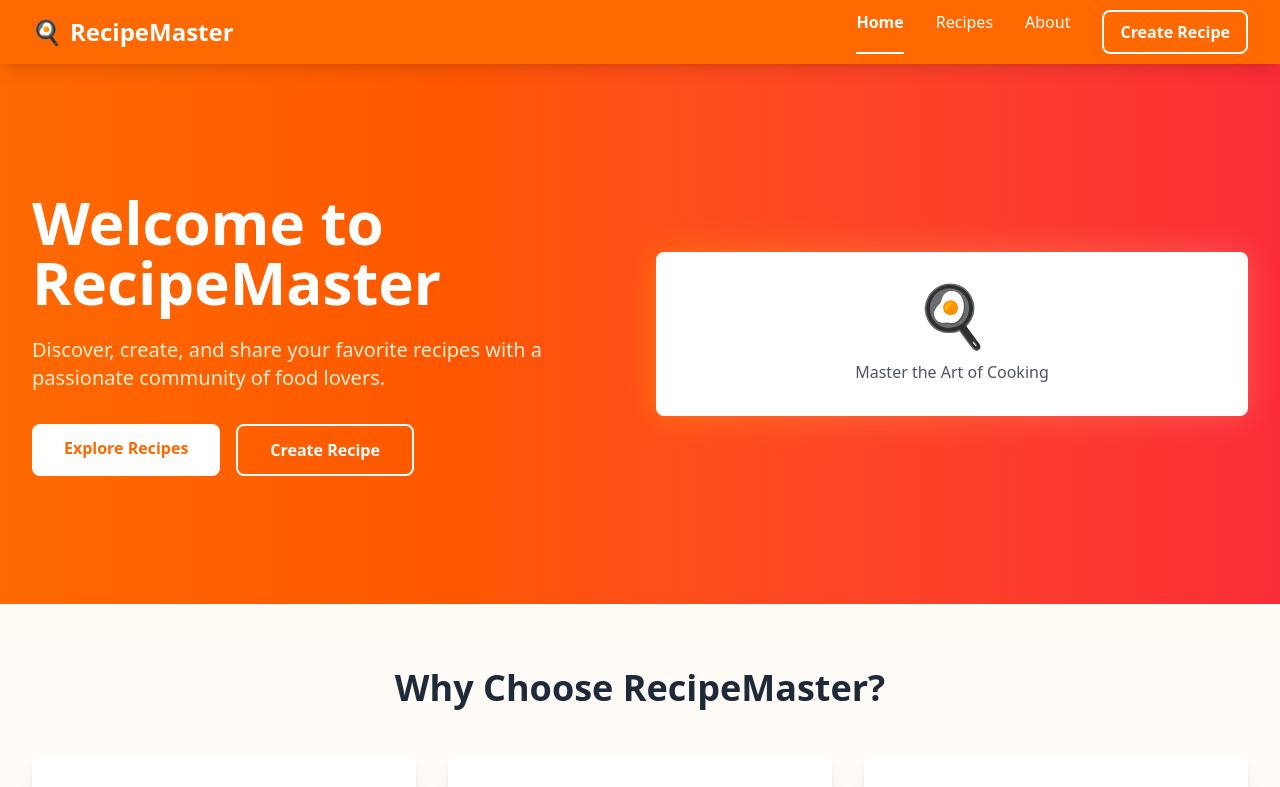
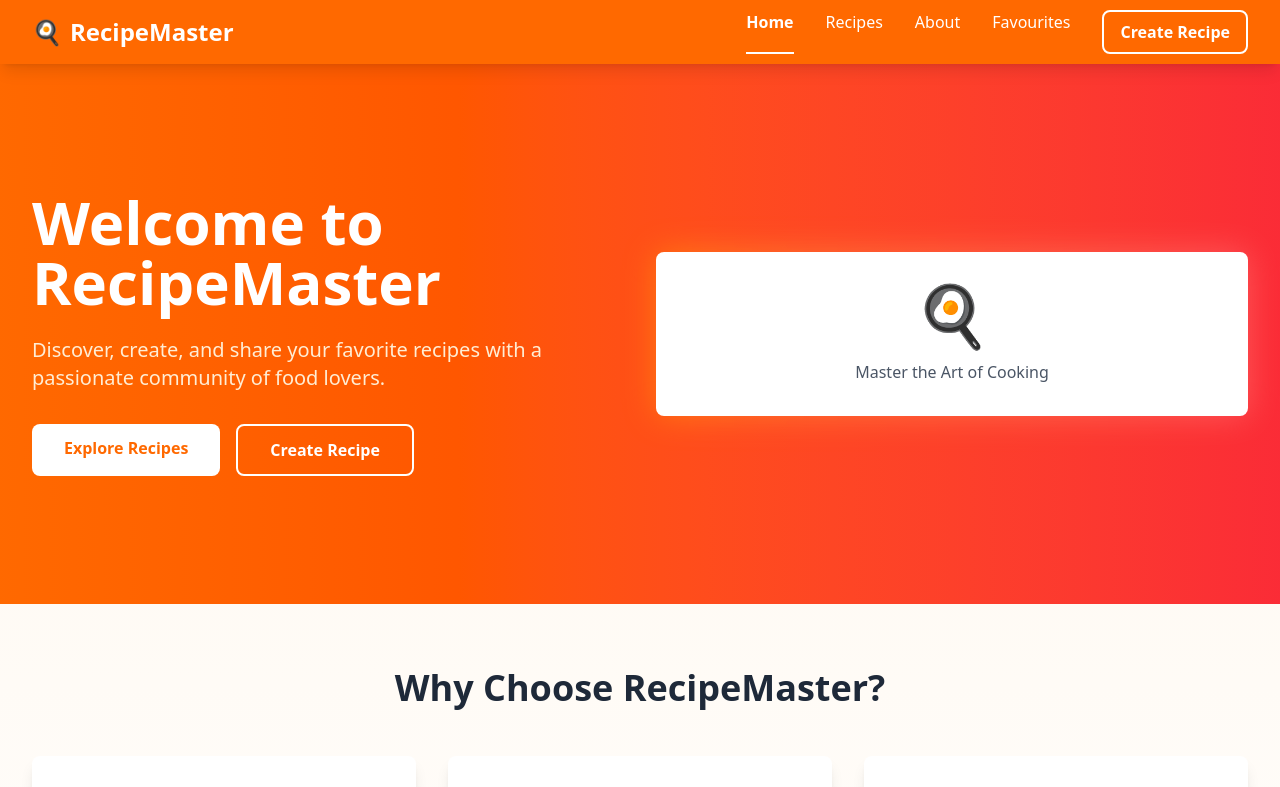
Before and after one commit to Divyaraj12-prog/Recipe-Project, a React (Vite) app in the folder RecipieMaster/: page / in a window 1280 px wide. Shown: the top 787 px of the page. Built offline with nearby package versions, Linux system fonts and the light colour scheme.

Commit message:
Add favourites feature with dedicated page and update navigation

```diff
--- a/RecipieMaster/src/components/Navbar.jsx
+++ b/RecipieMaster/src/components/Navbar.jsx
@@ -45,6 +45,16 @@ const Navbar = () => {
                             }
                         >
                             About
+                        </NavLink>
+                        <NavLink
+                            to="/favourites"
+                            className={({ isActive }) =>
+                                isActive
+                                    ? 'border-b-2 border-white pb-1 font-semibold'
+                                    : 'hover:border-b-2 hover:border-orange-100 pb-1 transition'
+                            }
+                        >
+                            Favourites
                         </NavLink>
                         <NavLink
                             to="/create-recipes"
```
